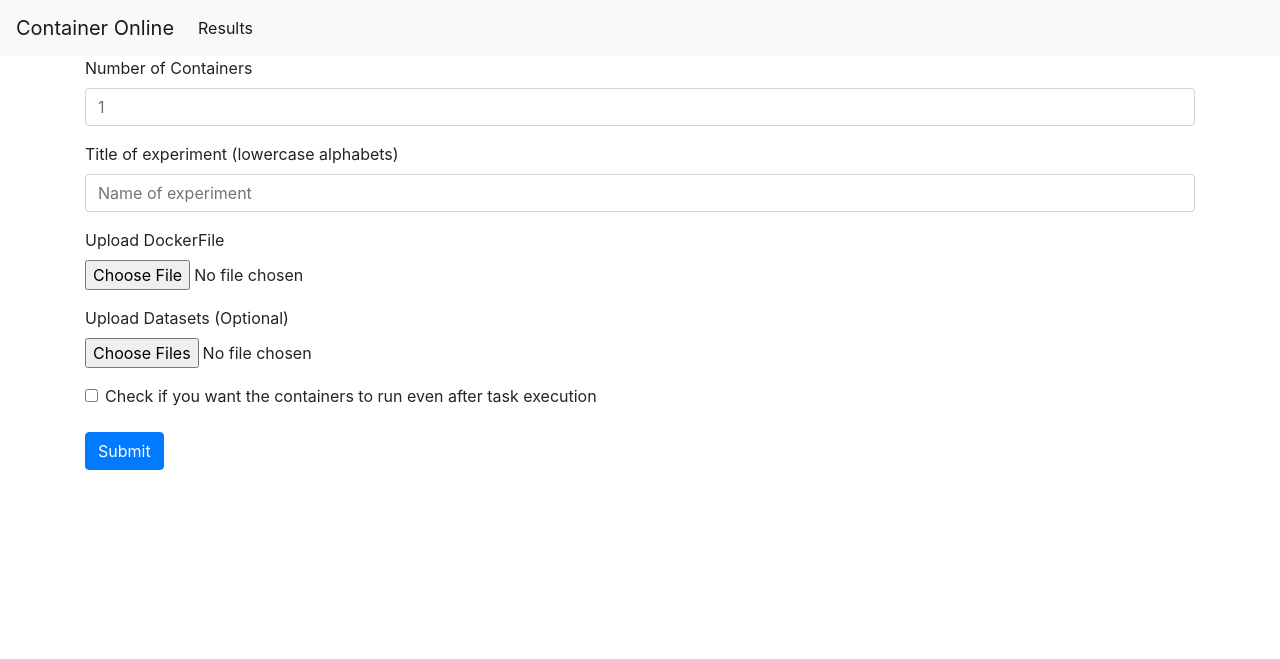
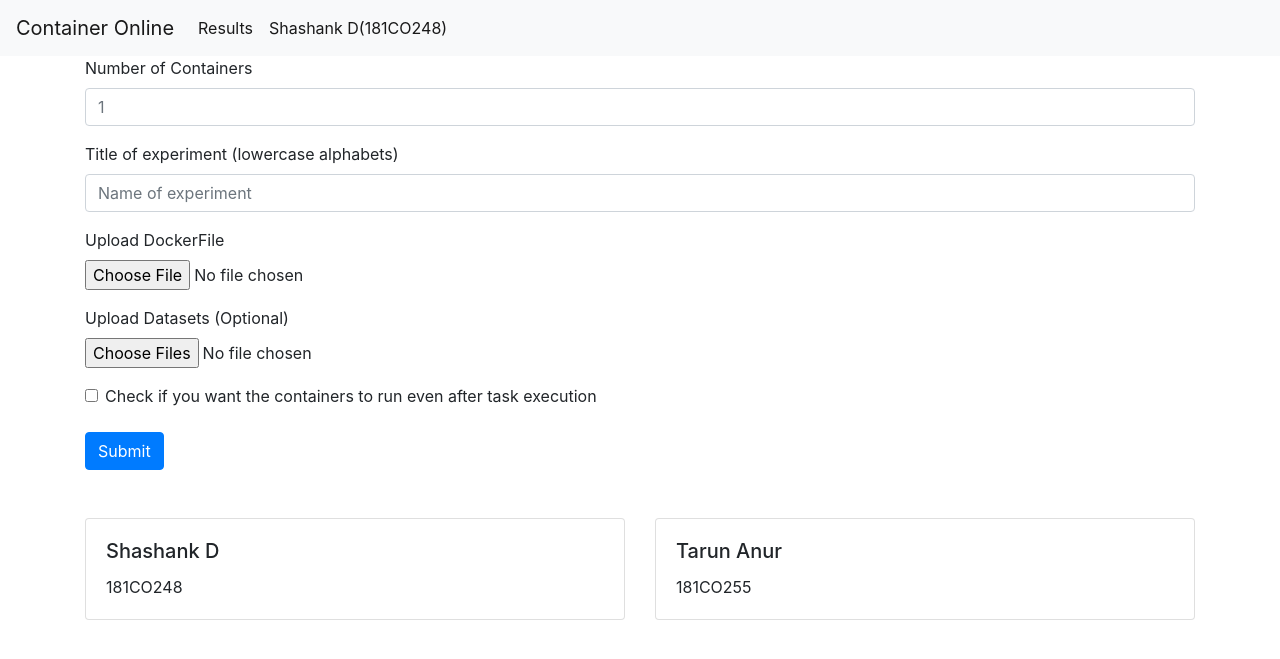
Before and after one commit to shashank68/container_online, a Python web app: template templates/configure.html in a window 1280 px wide. Shown: the top 659 px of the page. Run offline with Jinja, Linux system fonts and the light colour scheme; the template is opened without the code that fills it, so the values that code supplies are empty; some libraries are stand-ins or nearby versions.

Commit message:
added names to project

```diff
--- a/templates/configure.html
+++ b/templates/configure.html
@@ -18,6 +18,9 @@
           <ul class="navbar-nav">
             <li class="nav-item active">
                 <a class="nav-link" href="/containers">Results <span class="sr-only">(current)</span></a>
+            </li>
+            <li class="nav-item active">
+                <a class="nav-link" href="#">Shashank D(181CO248) <span class="sr-only">(current)</span></a>
             </li>
         </ul>
     </div>
@@ -48,6 +51,25 @@
           <br>
         <button type="submit" class="btn btn-primary">Submit</button>
     </form>
+    <br><br>
+    <div class="row">
+      <div class="col-sm-6">
+        <div class="card">
+          <div class="card-body">
+            <h5 class="card-title">Shashank D</h5>
+            <p class="card-text">181CO248</p>
+          </div>
+        </div>
+      </div>
+      <div class="col-sm-6">
+        <div class="card">
+          <div class="card-body">
+            <h5 class="card-title">Tarun Anur</h5>
+            <p class="card-text">181CO255</p>
+          </div>
+        </div>
+      </div>
+    </div>
 </div>
 
 <script src="https://code.jquery.com/jquery-3.5.1.slim.min.js" integrity="sha384-DfXdz2htPH0lsSSs5nCTpuj/zy4C+OGpamoFVy38MVBnE+IbbVYUew+OrCXaRkfj" crossorigin="anonymous"></script>
```
